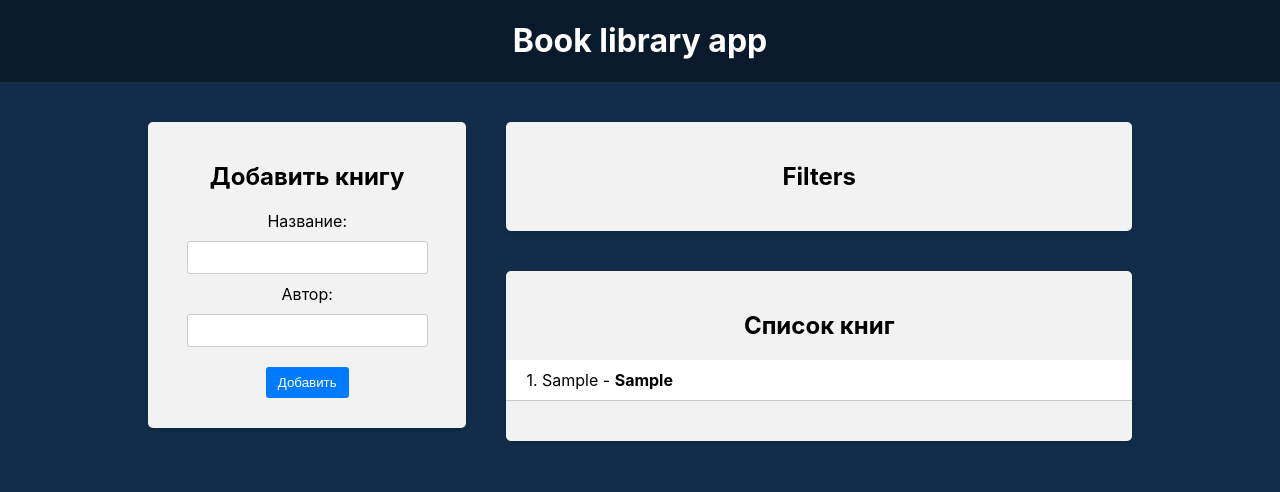
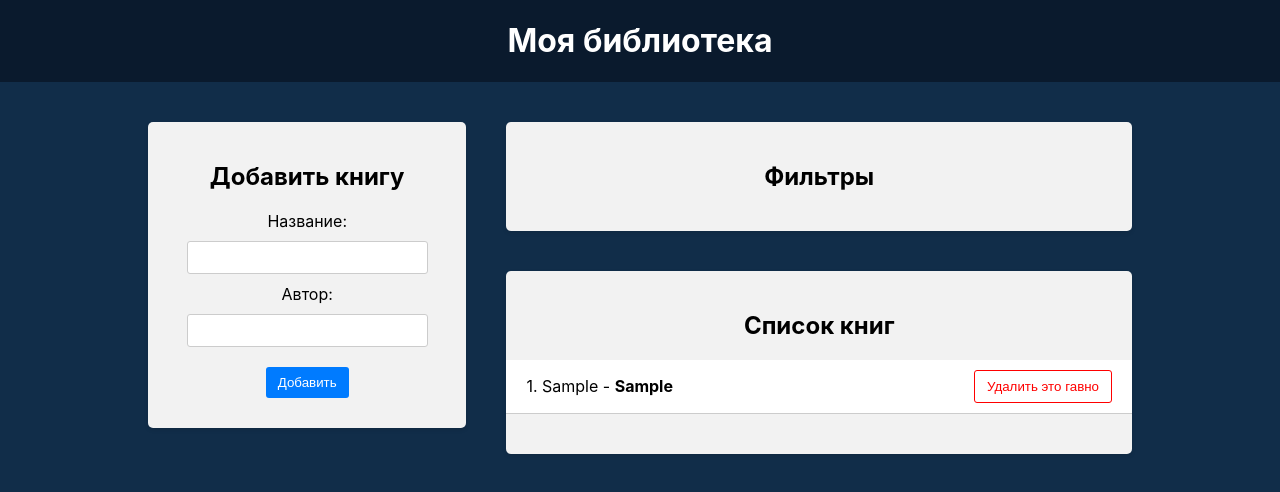
Before and after one commit to Huracan262/Book-Library-app, a React (Create React App) app in the folder frontend/: page / in a window 1280 px wide. Both pictures are taken after typing "Sample", "Sample" into the empty fields and a click on the button "Добавить". Shown: the top 492 px of the page. Built offline with nearby package versions, Linux system fonts and the light colour scheme.

Commit message:
Added reducer deleteBook

```diff
--- a/frontend/src/App.js
+++ b/frontend/src/App.js
@@ -7,7 +7,7 @@ function App() {
   return (
     <div className="app">
       <header className="app-header">
-        <h1>Book library app</h1>
+        <h1>Моя библиотека</h1>
       </header>
 
       <main className="app-main">
--- a/frontend/src/components/BookList/BookList.jsx
+++ b/frontend/src/components/BookList/BookList.jsx
@@ -1,8 +1,10 @@
-import {useSelector} from 'react-redux'
+import {useDispatch, useSelector} from 'react-redux'
 import './BookList.css'
+import {deleteBook} from '../../redux/books/actionCreators'
 
 function BookList() {
   const books = useSelector(state => state.books)
+  const dispatch = useDispatch()
 
   return (
     <div className="app-block book-list">
@@ -17,6 +19,10 @@ function BookList() {
               <div className="book-info">
                 {++i}. {book.title} - <strong>{book.author}</strong>
               </div>
+
+              <div className="book-actions">
+                <button type="button" onClick={event => dispatch(deleteBook(book))} >Удалить это гавно</button>
+              </div>
             </li>
           ))}
         </ul>
--- a/frontend/src/components/Filter/Filter.jsx
+++ b/frontend/src/components/Filter/Filter.jsx
@@ -3,7 +3,7 @@ import './Filter.css'
 function Filter() {
   return (
     <div className="app-block filter">
-      <h2>Filters</h2>
+      <h2>Фильтры</h2>
     </div>
   )
 }
--- a/frontend/src/redux/books/actionCreators.js
+++ b/frontend/src/redux/books/actionCreators.js
@@ -6,3 +6,10 @@ export const addBook = (newBook) => {
     payload: newBook
   }
 }
+
+export const deleteBook = (delBook) => {
+  return {
+    type: actionTypes.DELETE_BOOK,
+    payload: delBook
+  }
+}
--- a/frontend/src/redux/books/reducer.js
+++ b/frontend/src/redux/books/reducer.js
@@ -7,6 +7,9 @@ const booksReducer = (state = initialState, action) => {
     case actionTypes.ADD_BOOK:
       return [...state, action.payload]
 
+    case actionTypes.DELETE_BOOK:
+      return state.filter(book => book.id !== action.payload.id)
+
     default:
       return state
   }
```
